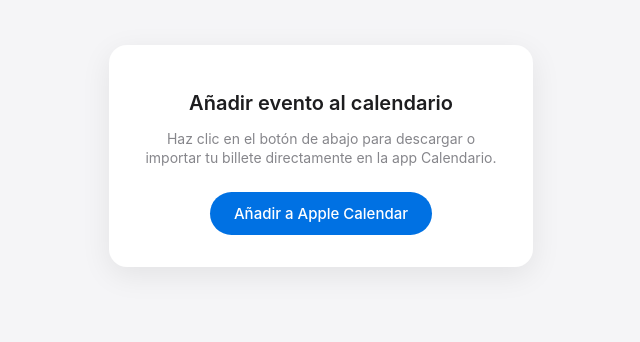
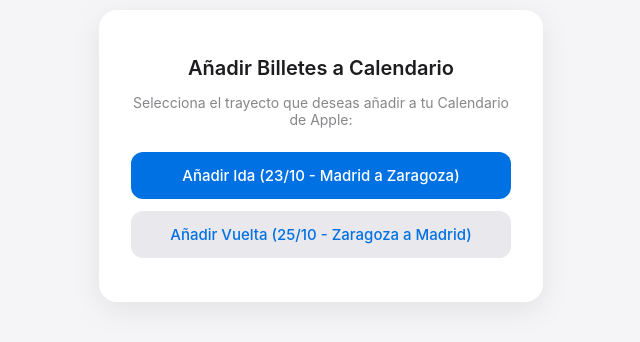
Before and after one commit to jaimewaltonn/enlaces, a plain HTML site: page index.html in a window 1280 px wide. Shown: the part 244-586 px from the top of the page, without its empty margins (319-959 px from the left). Drawn offline with Linux system fonts and the light colour scheme.

Commit message:
Update title and content for calendar event page

```diff
--- a/index.html
+++ b/index.html
@@ -3,7 +3,7 @@
 <head>
   <meta charset="UTF-8">
   <meta name="viewport" content="width=device-width, initial-scale=1.0">
-  <title>Añadir a Calendario</title>
+  <title>Billetes iryo - Calendario</title>
   <style>
     body {
       font-family: -apple-system, BlinkMacSystemFont, "Segoe UI", Roboto, Helvetica, Arial, sans-serif;
@@ -21,42 +21,56 @@
       border-radius: 18px;
       box-shadow: 0 8px 30px rgba(0, 0, 0, 0.08);
       text-align: center;
-      max-width: 360px;
+      max-width: 380px;
       width: 90%;
     }
     h1 {
       font-size: 20px;
-      margin-bottom: 12px;
+      margin-bottom: 8px;
       font-weight: 600;
     }
     p {
       font-size: 14px;
       color: #86868b;
       margin-bottom: 24px;
-      line-height: 1.4;
     }
     .btn {
-      display: inline-block;
+      display: block;
       background-color: #0071e3;
       color: #ffffff;
       text-decoration: none;
-      padding: 12px 24px;
-      border-radius: 980px;
+      padding: 14px 20px;
+      border-radius: 12px;
       font-weight: 500;
       font-size: 15px;
+      margin-bottom: 12px;
       transition: background-color 0.2s ease;
     }
     .btn:hover {
       background-color: #0077ed;
+    }
+    .btn-secondary {
+      background-color: #e8e8ed;
+      color: #0071e3;
+    }
+    .btn-secondary:hover {
+      background-color: #dcdce1;
     }
   </style>
 </head>
 <body>
 
   <div class="card">
-    <h1>Añadir evento al calendario</h1>
-    <p>Haz clic en el botón de abajo para descargar o importar tu billete directamente en la app Calendario.</p>
-    <a class="btn" href="https://script.google.com/macros/s/AKfycbxbBdiV-39LxiWWtMW3wVEskw7YqsHEe9w4nYoBnJYm4YP0vsccic11x4C9hSJaVRDt/exec">Añadir a Apple Calendar</a>
+    <h1>Añadir Billetes a Calendario</h1>
+    <p>Selecciona el trayecto que deseas añadir a tu Calendario de Apple:</p>
+
+    <a class="btn" href="https://script.google.com/macros/s/AKfycbxUNXxkcCsHQeeHaIe_2t3raD2Bt0qffv6r40cYBPO3529SmBiSiyd9LDRInIPiJ2I/exec?viaje=ida">
+      Añadir Ida (23/10 - Madrid a Zaragoza)
+    </a>
+
+    <a class="btn btn-secondary" href="https://script.google.com/macros/s/AKfycbxUNXxkcCsHQeeHaIe_2t3raD2Bt0qffv6r40cYBPO3529SmBiSiyd9LDRInIPiJ2I/exec?viaje=vuelta">
+      Añadir Vuelta (25/10 - Zaragoza a Madrid)
+    </a>
   </div>
 
 </body>
```
